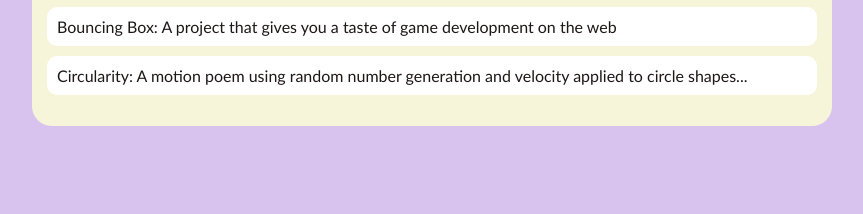
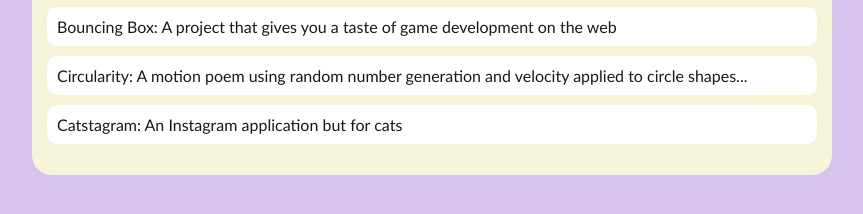
Before and after one commit to alnguyen23/alnguyen23.github.io, a plain HTML site: page portfolio.html in a window 1280 px wide. Shown: the part 266-480 px from the top of the page, without its empty margins (208-1071 px from the left). Drawn offline with Linux system fonts and the light colour scheme.

Commit message:
adding catstagram

```diff
--- a/portfolio.html
+++ b/portfolio.html
@@ -107,6 +107,7 @@
                        <li><a href="projects/platformer/">Platformer:  A cannon - dodging, collectible - grabbing adventure game for Halleb0t</a></li>
                        <li><a href="projects/bouncing-box/">Bouncing Box:  A project that gives you a taste of game development on the web </a></li>
                        <li><a href="projects/circularity/">Circularity:  A motion poem using random number generation and velocity applied to circle shapes...</a></li>
+                       <li><a href="projects/catstagram/">Catstagram:  An Instagram application but for cats</a></li>
                     </ul>
                </div>
            </main>
```
